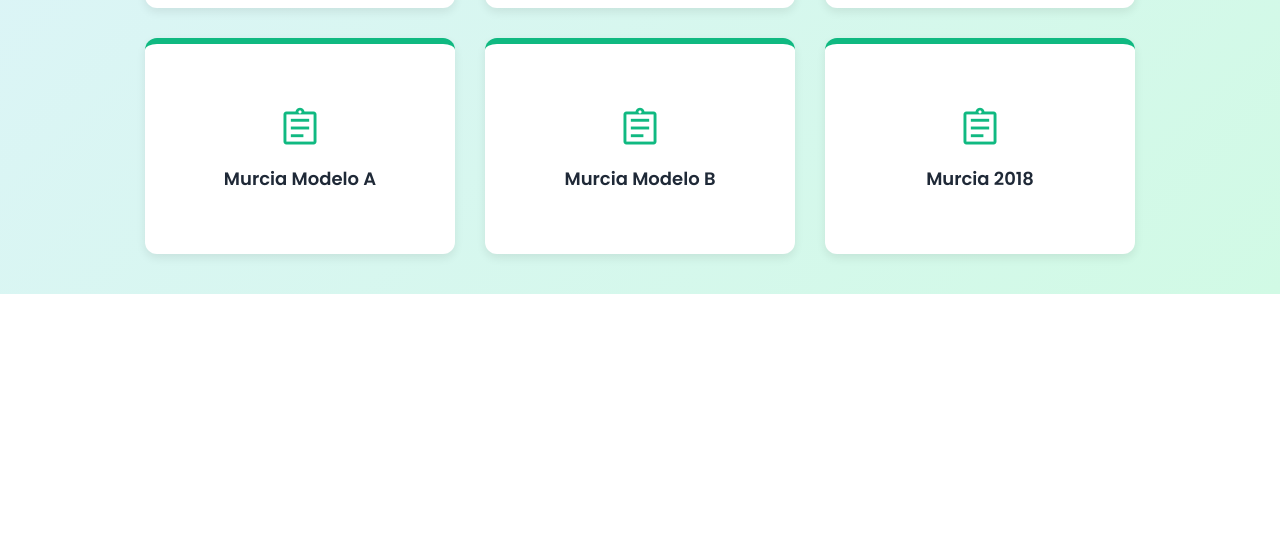
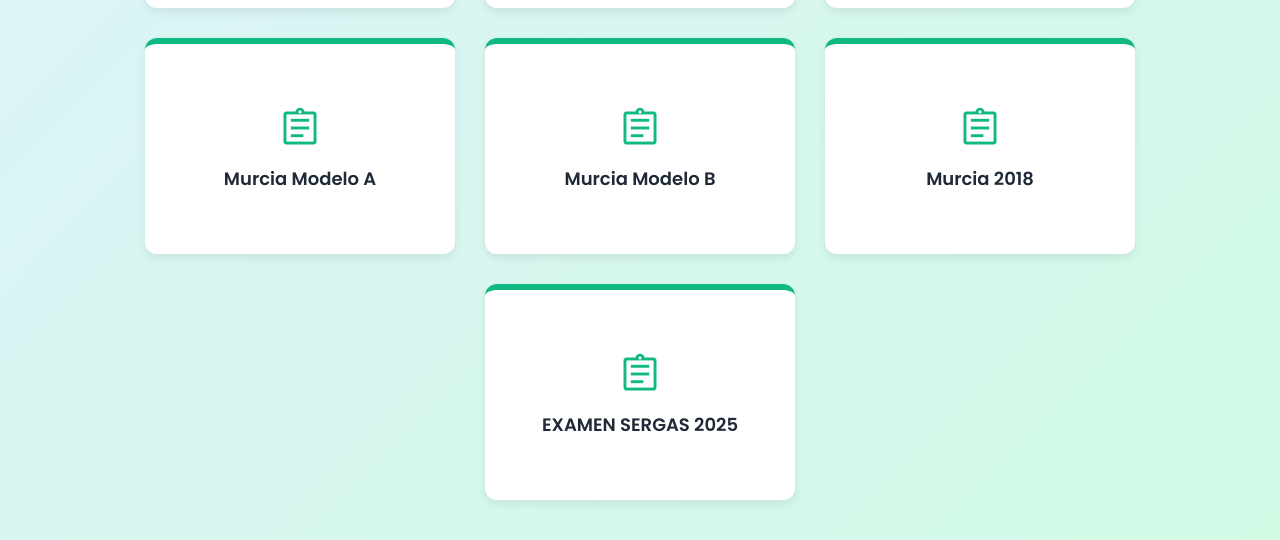
Before and after one commit to fernand492/Testsope, a plain HTML site: page index.html in a window 1280 px wide. Shown: the part 746-1286 px from the top of the page. Before the commit the page ends 1040 px from the top, so only its background shows below. Drawn offline with nearby package versions, Linux system fonts and the light colour scheme.

Commit message:
index.html

```diff
--- a/index.html
+++ b/index.html
@@ -255,7 +255,9 @@
       { titulo: "Canarias parte 2", archivo: "examen-canarias-p2.html", icono: "assignment" },
       { titulo: "Murcia Modelo A", archivo: "examen-murcia-modelo-a.html", icono: "assignment" },
       { titulo: "Murcia Modelo B", archivo: "examen-murcia-modelo-b.html", icono: "assignment" },
-      { titulo: "Murcia 2018", archivo: "examen-murcia-2018.html", icono: "assignment" }
+      { titulo: "Murcia 2018", archivo: "examen-murcia-2018.html", icono: "assignment" },
+      // Nueva tarjeta añadida aquí:
+      { titulo: "EXAMEN SERGAS 2025", archivo: "EXAMEN SERGAS 2025.html", icono: "assignment" }
     ];
 
     // --- Elementos del DOM ---
```
